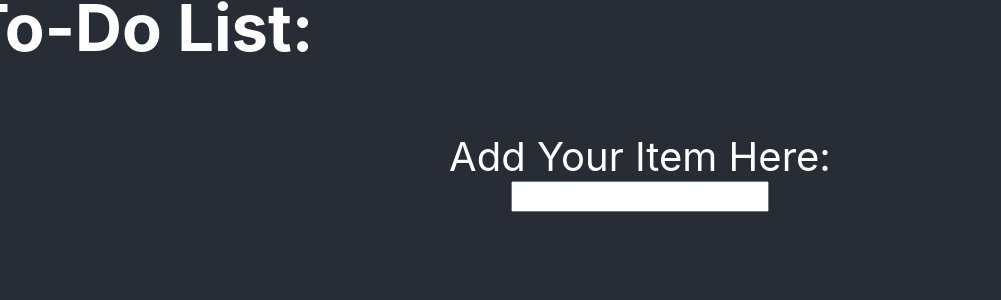
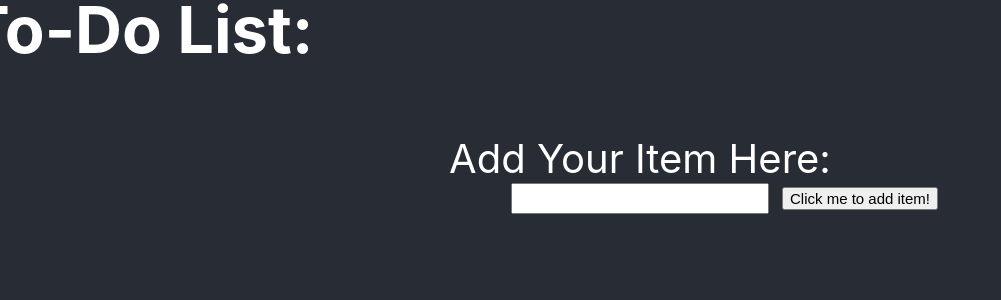
Before and after one commit to isaihb/todo-list, a React (Create React App) app: page / in a window 1280 px wide. Shown: the top 300 px of the page, without its empty margins (0-1001 px from the left). Built offline with nearby package versions, Linux system fonts and the light colour scheme.

Commit message:
Added a button

```diff
--- a/src/App.css
+++ b/src/App.css
@@ -49,6 +49,12 @@
   height: 25px;
 }
 
+.enter{
+  margin-left: 440px;
+  margin-top: -27px;
+  font-size: 15px;
+}
+
 @keyframes App-logo-spin {
   from {
     transform: rotate(0deg);
--- a/src/App.js
+++ b/src/App.js
@@ -1,6 +1,11 @@
 import "./App.css";
 
 function App() {
+
+
+
+
+
   return (
     <div className="App">
       <header className="App-header">
@@ -9,6 +14,7 @@ function App() {
 
       <label className = "addItem">Add Your Item Here: </label>
       <input type = "text" className = "textBox"></input>
+      <button className = "enter">Click me to add item!</button>
       </header>
     </div>
 
```
